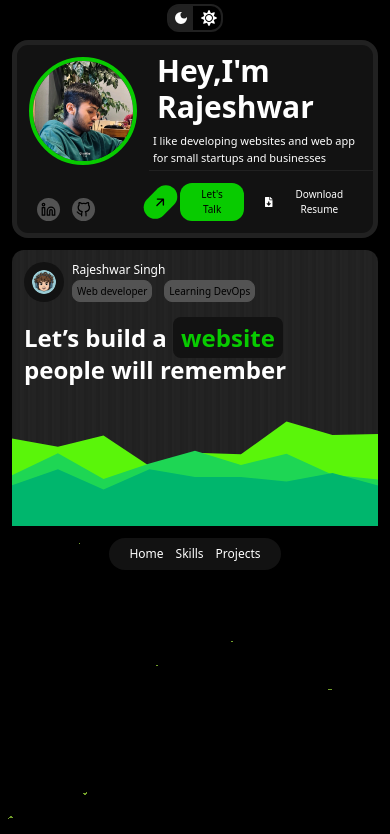
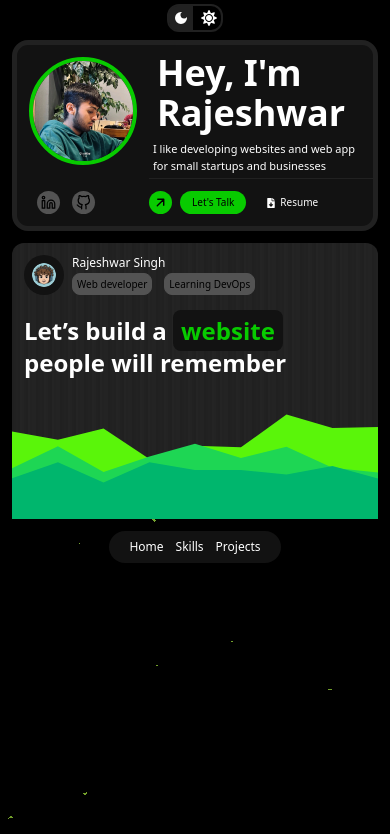
Before and after one commit to rsr11/my-portfolio, a React (Vite) app: page / in a window 390 px wide. Shown: the top 834 px of the page. Built offline with nearby package versions, Linux system fonts and the light colour scheme.

Commit message:
typo bug fix

```diff
--- a/src/componets/HeroSection.jsx
+++ b/src/componets/HeroSection.jsx
@@ -1,10 +1,10 @@
-import React from 'react'
+// import React from 'react'
 import ProfilePic from "../assets/profilePici.png";
 import { FiGithub, FiLinkedin } from 'react-icons/fi';
 import { IoArrowUp } from 'react-icons/io5';
 import { FaFileDownload } from 'react-icons/fa';
 import BitmojiProfile from "../assets/bitmojiProfile.png"
-import GreenWavy from "../assets/wavy-design.svg";
+// import GreenWavy from "../assets/wavy-design.svg";
 import {motion} from "framer-motion";
 
 
@@ -18,7 +18,7 @@ const HeroSection = () => {
     <section className='bg-[#121212] sm:max-w-[400px] sm:min-h-[500px] rounded-2xl overflow-hidden flex sm:block justify-between relative border-[5px] border-[#212121] text-white' >
       <section className='flex flex-col sm:flex-col-reverse p-3 pb-1 justify-between'>
       {/* <section></section> */}
-      <img src={ProfilePic} className='rounded-full  sm:size-[70%] mx-auto border-4 border-[#08CB00]' alt="" />
+      <img src={ProfilePic} className='rounded-full sm:size-[70%] mx-auto border-4 border-[#08CB00]' alt="" />
       <section className='flex gap-3 m-2' >
         <div className='bg-[#535353] text-black p-1 rounded-full' ><FiLinkedin size={15} /></div>
         <div className='bg-[#535353] text-black p-1 rounded-full'> <FiGithub size={15} /> </div>
@@ -27,15 +27,15 @@ const HeroSection = () => {
       </section>
 
     <section className='g-red-400 sm:px-4 sm:flex sm:flex-col items-start sm:absolute bottom-0 bg-r-400 sm:w-full' >
-        <div className='text-3xl sm:px-0 sm:text-6xl sm:font-medium sm:text-start font-bold p-2' >
-        <h1 className='' >Hey,I'm</h1>
+        <div className='text-4xl sm:px-0 sm:text-6xl sm:font-medium sm:text-start font-bold p-2' >
+        <h1 className='' >Hey, I'm</h1>
         <h2>Rajeshwar</h2>
         </div>
         <p className='text-[11px] w-56 sm:w-full px-1 sm:pr-6 sm:text-sm sm:font-thin sm:mt-3 text-start border-b border-b-[#212121] pb-1 font-thin'>I like developing websites and web app for small startups and businesses</p>
         <section className='py-3 flex sm:mx-0 w-full gap-2'>
-            <button className='bg-[#08CB00] sm:text-sm text-black p-1 sm:p-3  rounded-full rotate-45' > <IoArrowUp size={15} /> </button>
+            <button className='bg-[#08CB00] sm:text-sm text-black p-1 sm:p-3 size rounded-full rotate-45' > <IoArrowUp size={15} /> </button>
             <button className='px-3 sm:px-4 py-1 sm:py-2 text-[10px] sm:text-sm text-black rounded-xl bg-[#08CB00]' > Let's Talk </button>
-            <button className='px-3 sm:px-4 py-1 sm:py-2 flex items-center sm:text-sm gap-1 text-[10px] rounded-xl bg-[]' > <FaFileDownload />  Download Resume </button>
+            <button className='px-3 sm:px-4 py-1 sm:py-2 flex items-center sm:text-sm gap-1 text-[10px] rounded-xl bg-[]' > <FaFileDownload /> Resume </button>
         </section>
     </section>
     </section>
--- a/src/layouts/HomeLayout.jsx
+++ b/src/layouts/HomeLayout.jsx
@@ -1,8 +1,8 @@
-import React from 'react'
+// import React from 'react'
 import HeroSection from '../componets/HeroSection'
 import { MdDarkMode } from 'react-icons/md'
 import { FaSun } from 'react-icons/fa'
-import { AiFillHome } from 'react-icons/ai'
+// import { AiFillHome } from 'react-icons/ai'
 
 const HomeLayout = () => {
   return (
```
